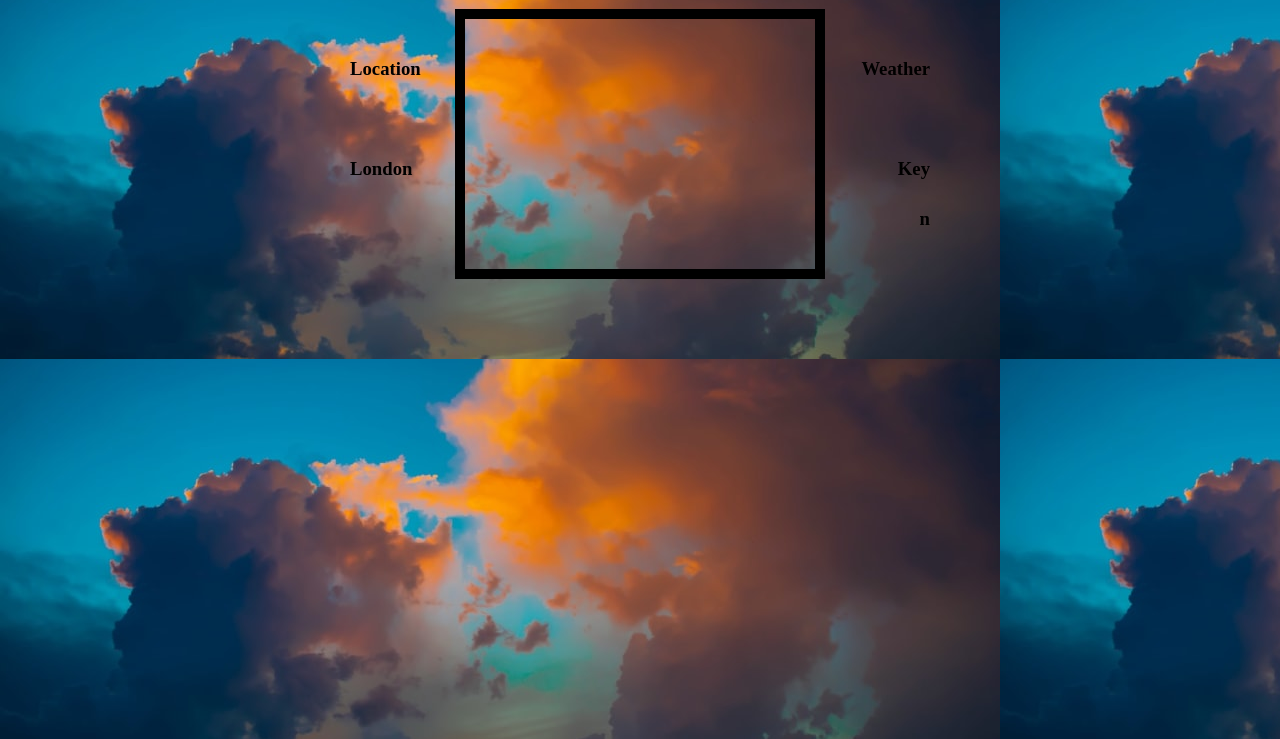
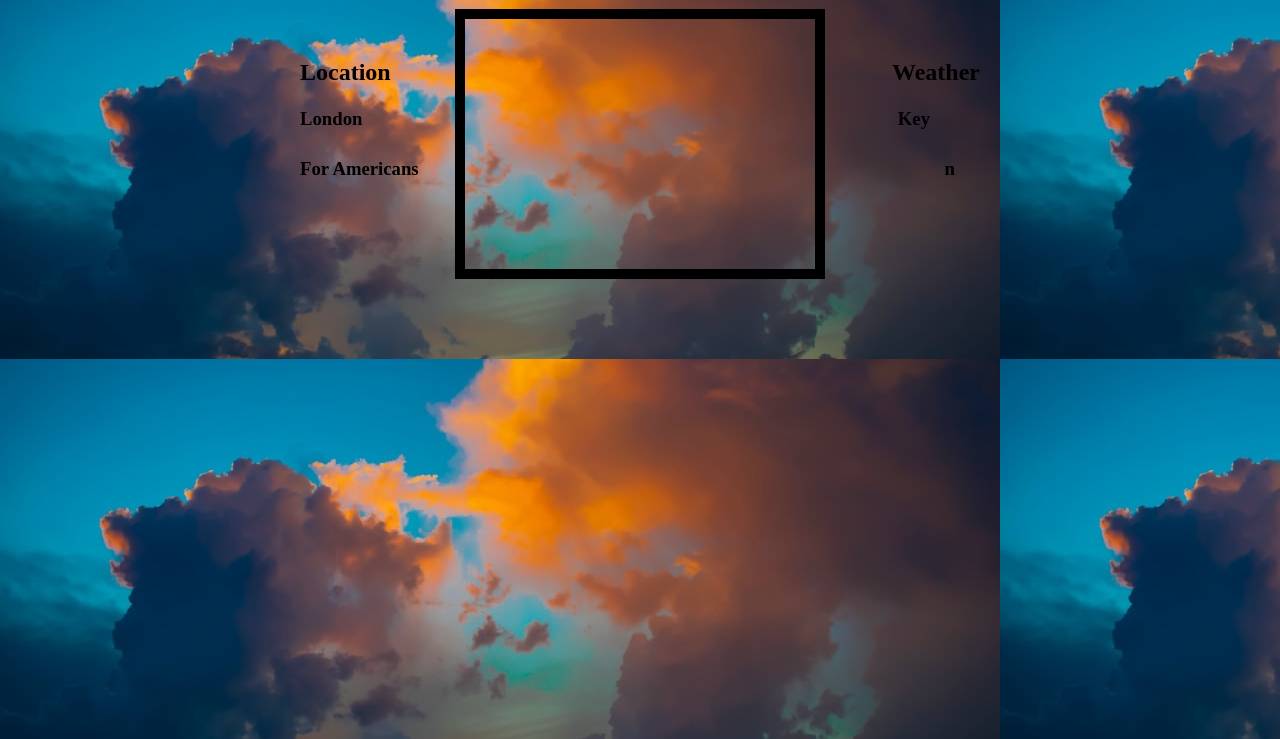
Before and after one commit to SchoolOfCode/bc15-w3-d5-WEATHER-API, a plain HTML site: page index.html in a window 1280 px wide. Shown: the part 61-800 px from the top of the page. Drawn offline with Linux system fonts and the light colour scheme; no server answers.

Commit message:
final product for presentation

```diff
--- a/app.js
+++ b/app.js
@@ -9,7 +9,7 @@ async function retrieveTemperature() {
   const temperature = data.current_weather.temperature;
   // Redefining the variable as our key it which it replaces.
   const keyElement = document.getElementById("key");
-  keyElement.textContent = temperature;
+  keyElement.textContent = temperature + '°';
 
   // 1. WE need to create a function that returns our variable temperture farehight.
   // 2. Implament it into us our weather app.
@@ -18,9 +18,9 @@ async function retrieveTemperature() {
     return temperature * (9 / 5) + 32;
   }
 
-  console.log(returnFahrenheit());
+  let temperature2 = returnFahrenheit();
   const keyElement2 = document.getElementById("fkey");
-  keyElement2.textContent = temperature2;
+  keyElement2.textContent = temperature2 + '°F';
 
 }
 retrieveTemperature();
--- a/index.html
+++ b/index.html
@@ -19,11 +19,12 @@
 <main>
 <h1 class="bigTitle">Under the Weather</h1>
 <div class="box">
-    <h3 class="location">Location</h3>
+    <h2 class="location">Location</h2>
     <h3 class="london">London</h3>
-    <h3 class="weather">Weather</h3>
+    <h2 class="weather">Weather</h2>
     <h3 id="key">Key</h3>
     <h3 id="fkey">n</h3>
+    <h3 class="US">For Americans</h3>
 </div>
 </main>
 <script src="app.js"></script>
--- a/styles.css
+++ b/styles.css
@@ -15,20 +15,20 @@ body {
 
 .london {
     position: fixed;
-    left: 350px;
-    top: 200px;
+    left: 300px;
+    top: 150px;
 }
 
 .weather {
     position: fixed;
-    right: 350px;
+    right: 300px;
     top: 100px;
 }
 
 .location{
 
 position: fixed;
-left: 350px;
+left: 300px;
 top: 100px;
 
 }
@@ -36,12 +36,18 @@ top: 100px;
 #key {
     position: fixed;
     right: 350px;
-    top: 200px;
+    top: 150px;
 }
 
 
 #fkey {
     position: fixed;
-    right: 350px;
-    top: 250px;
+    right: 325px;
+    top: 200px;
 }
+
+.US {
+    position: fixed;
+    left: 300px;
+    top: 200px;
+}
```
